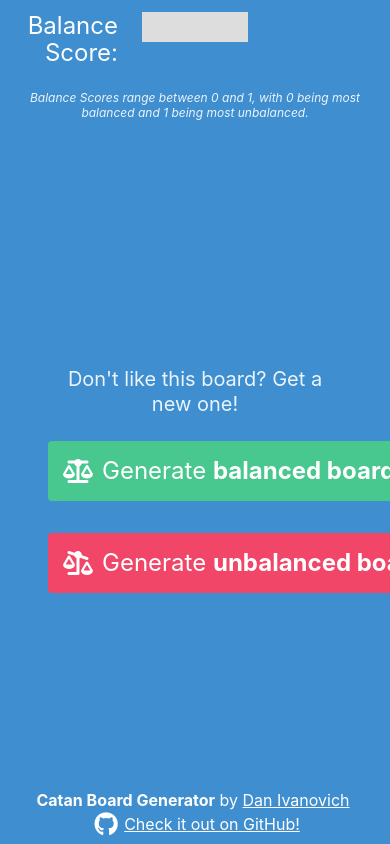
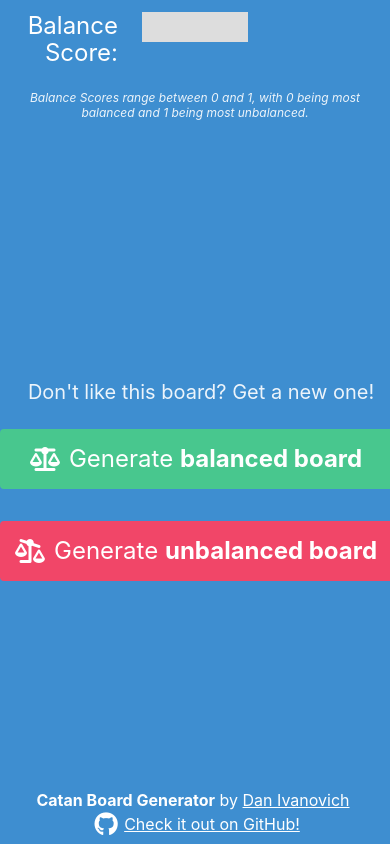
Before and after one commit to Ivanov1ch/Catan, a Flask app: page /view-board/ in a window 390 px wide; the page is wider, and only the part inside the window is pictured. Run offline with Flask 2, Linux system fonts and the light colour scheme; some libraries are stand-ins or nearby versions.

Commit message:
Responsiveness tweak of new board buttons

```diff
--- a/templates/view_board.html
+++ b/templates/view_board.html
@@ -46,7 +46,7 @@
                 </div>
             </div>
         </section>
-        <section class="container mx-6 mt-6">
+        <section class="container px-6-mobile px-0-desktop mt-6 is-full">
             <div class="has-text-centered">
                 <p class="subtitle is-size-5">
                     Don't like this board? Get a new one!
```
